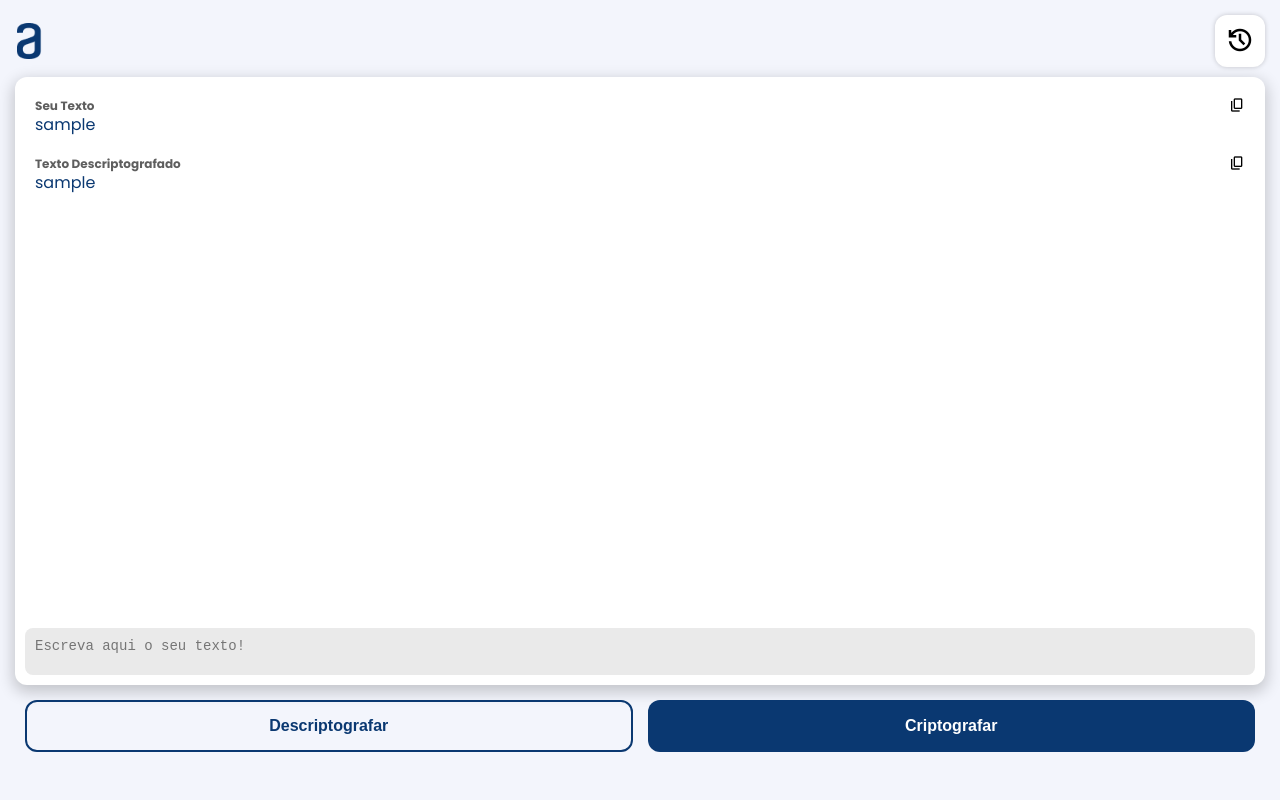
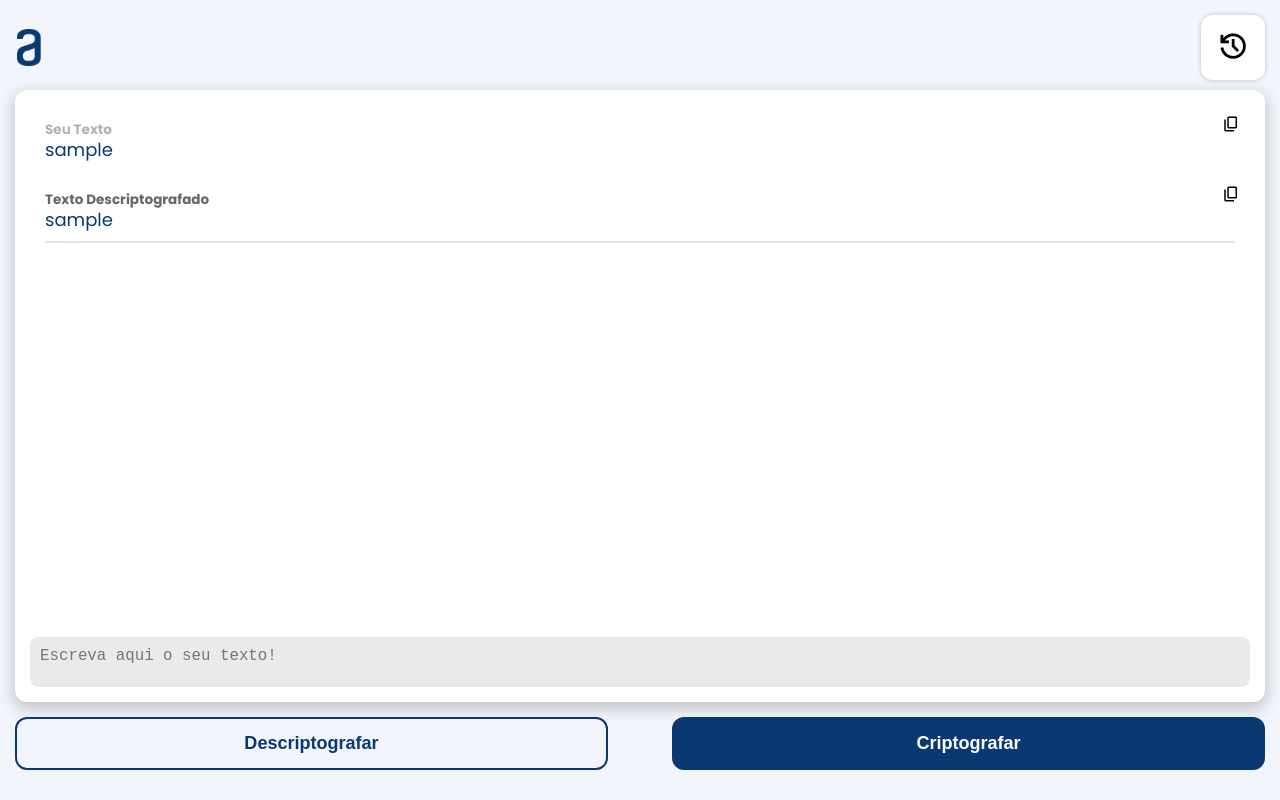
Before and after one commit to devmoisesx/Criptografia-de-Texto, a plain HTML site: page index.html in a window 1280 px wide. Both pictures are taken after typing "Sample" into the empty fields and a click on the button "Descriptografar". Drawn offline with nearby package versions, Linux system fonts and the light colour scheme.

Commit message:
style: Altera a responsvidade e a legibilidade do site

```diff
--- a/script.js
+++ b/script.js
@@ -104,6 +104,14 @@ function createText(title, content, onHistory) {
   btnCopy.appendChild(spanIconCopy);
   text.appendChild(btnCopy);
 
+  if (
+    textTitle.textContent === "Texto Criptografado" ||
+    textTitle.textContent === "Texto Descriptografado"
+  ) {
+    textTitle.style.color = "var(--text-color-third)";
+    textContent.classList.add("line");
+  }
+
   if (onHistory) {
     textSectionHistory.appendChild(text);
   } else {
--- a/style.css
+++ b/style.css
@@ -13,19 +13,20 @@
   --bg-fourth-active: #478adc;
 
   --text-color-first: #0a3871;
-  --text-color-secondary: #000000a1;
-  --text-color-third: #fff;
+  --text-color-secondary: rgba(0, 0, 0, 0.3);
+  --text-color-third: rgba(0, 0, 0, 0.6);
+  --text-color-fourth: #fff;
 
-  --text-size-s: 12px;
-  --text-size-sm: 14px;
-  --text-size-m: 16px;
-  --text-size-l: 22px;
-  --text-size-x: 30px;
+  --text-size-s: 1.2rem;
+  --text-size-sm: 1.4rem;
+  --text-size-m: 1.6rem;
+  --text-size-l: 2.2rem;
+  --text-size-x: 3rem;
 
   --font-family: "Poppins", monospace;
 
-  --space-s: 10px;
-  --space-m: 15px;
+  --space-s: clamp(10px, 10px + 0.5vw, 15px);
+  --space-m: 5vw;
   --space-l: 25px;
   --space-x: 30px;
 
@@ -33,12 +34,12 @@
   --rounded-s: 12px;
   --rounded-m: 22px;
 
-  --shadow: 0px 5px 15px 2px rgba(0, 0, 0, .2);
-  --shadow-s: 0px 0px 5px 0px rgba(0, 0, 0, .2);
+  --shadow: 0px 5px 15px 2px rgba(0, 0, 0, 0.2);
+  --shadow-s: 0px 0px 5px 0px rgba(0, 0, 0, 0.2);
 }
 
 html {
-  font-size: 62.5%;
+  font-size: clamp(62.5%, 62.5% + 0.1vw, 100%);
 }
 
 body {
@@ -120,14 +121,14 @@ main > .history-section {
   cursor: pointer;
 
   &:active {
-    color: var(--text-color-third);
+    color: var(--text-color-fourth);
     background-color: var(--bg-fourth-active);
     border: 1px solid var(--bg-fourth-active);
   }
 }
 
 .form-chat {
-  height: calc(100% - 15px);
+  height: 85vh;
   display: grid;
   grid-template-rows: 90% 1fr;
   justify-items: center;
@@ -194,8 +195,8 @@ main > .history-section {
 .text > .text-title {
   color: var(--text-color-secondary);
   font-size: var(--text-size-s);
+  font-family: var(--font-family);
   font-weight: 600;
-  font-family: var(--font-family);
 }
 
 .text > .text-content {
@@ -205,11 +206,13 @@ main > .history-section {
   line-height: 20px;
 }
 
-.chat-texts > .line,
-.chat-texts-history > .line {
+.text-content.line::after {
   content: "";
-  margin-bottom: var(--space-m);
-  border-bottom: 2px solid rgba(0, 0, 0, .1);
+  display: block;
+  width: 100%;
+  height: 1px;
+  margin-top: 10px;
+  border-bottom: 2px solid rgba(0, 0, 0, 0.1);
 }
 
 .chat > .input-text {
@@ -229,18 +232,16 @@ main > .history-section {
 .form-chat > .buttons-area {
   width: 100%;
   height: 100%;
-  padding: 0 10px;
   display: grid;
   grid-template-columns: 1fr 1fr;
-  gap: 15px;
+  gap: var(--space-m);
 }
 
 .buttons-area > .btn-encrypt {
-  color: var(--text-color-third);
+  color: var(--text-color-fourth);
   font-size: var(--text-size-m);
   font-weight: 700;
   background-color: var(--bg-fourth);
-  padding: var(--space-m);
   border-radius: var(--rounded-s);
   border: none;
   cursor: pointer;
@@ -255,13 +256,12 @@ main > .history-section {
   font-size: var(--text-size-m);
   font-weight: 700;
   background-color: transparent;
-  padding: var(--space-m);
   border-radius: var(--rounded-s);
   border: 2px solid var(--bg-fourth);
   cursor: pointer;
 
   &:active {
-    color: var(--text-color-third);
+    color: var(--text-color-fourth);
     border: 1px solid var(--bg-fourth-active);
     background-color: var(--bg-fourth-active);
   }
```
